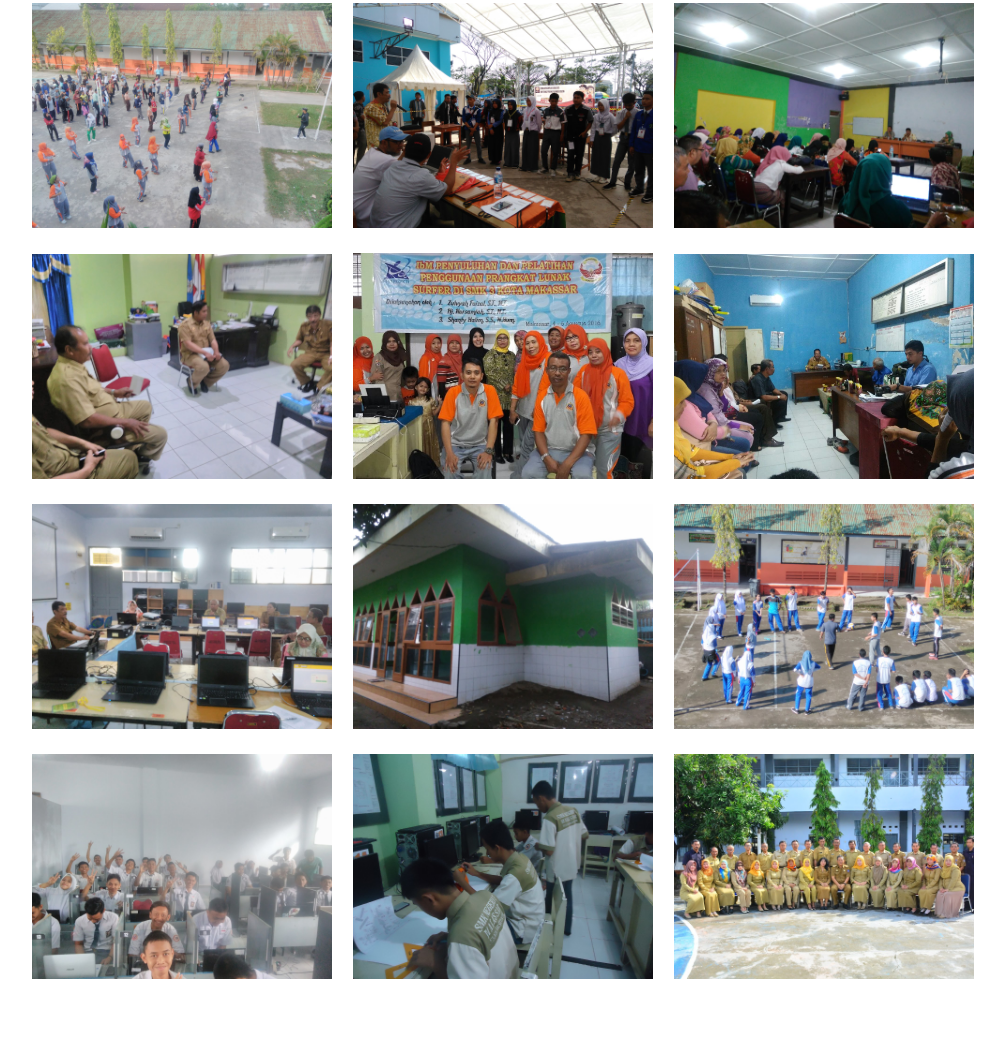
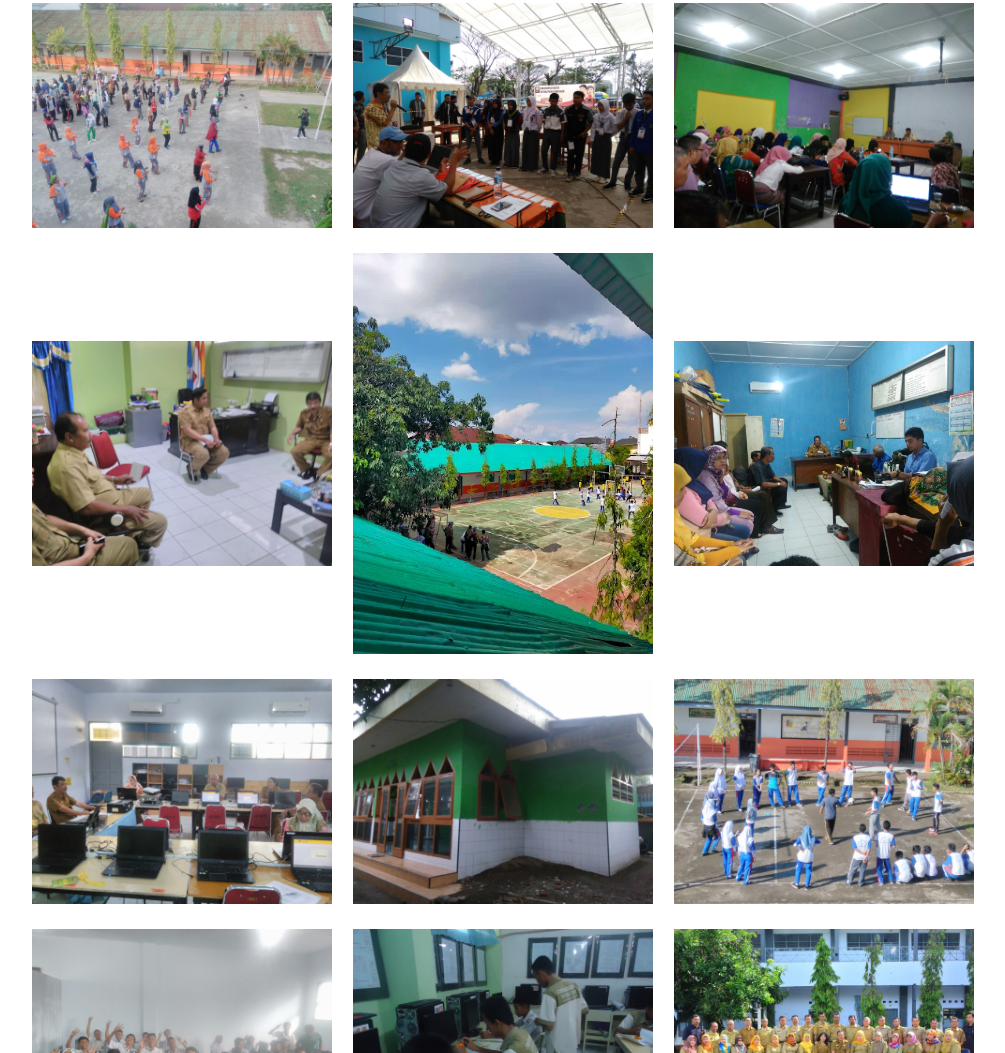
Before and after one commit to Eflin7240/web-sekolah4, a plain HTML site: page Galeri.html in a window 1280 px wide. Shown: the part 757-1810 px from the top of the page, without its empty margins (137-1142 px from the left). Before the commit the page ends 1759 px from the top, so only its background shows below. Drawn offline with Linux system fonts and the light colour scheme.

Commit message:
Update Galeri.html

```diff
--- a/Galeri.html
+++ b/Galeri.html
@@ -50,7 +50,7 @@
         </tr>
         <tr>
             <td><img src="Image/foto10.jpg" alt="" srcset="" width="300px"></td>
-            <td><img src="Image/foto11.jpg" alt="" srcset="" width="300px"></td>
+            <td><img src="Image/Foto revisi.jpg" alt="" srcset="" width="300px"></td>
             <td><img src="Image/foto12.jpg" alt="" srcset="" width="300px"></td>
         </tr>
         <tr>
```
